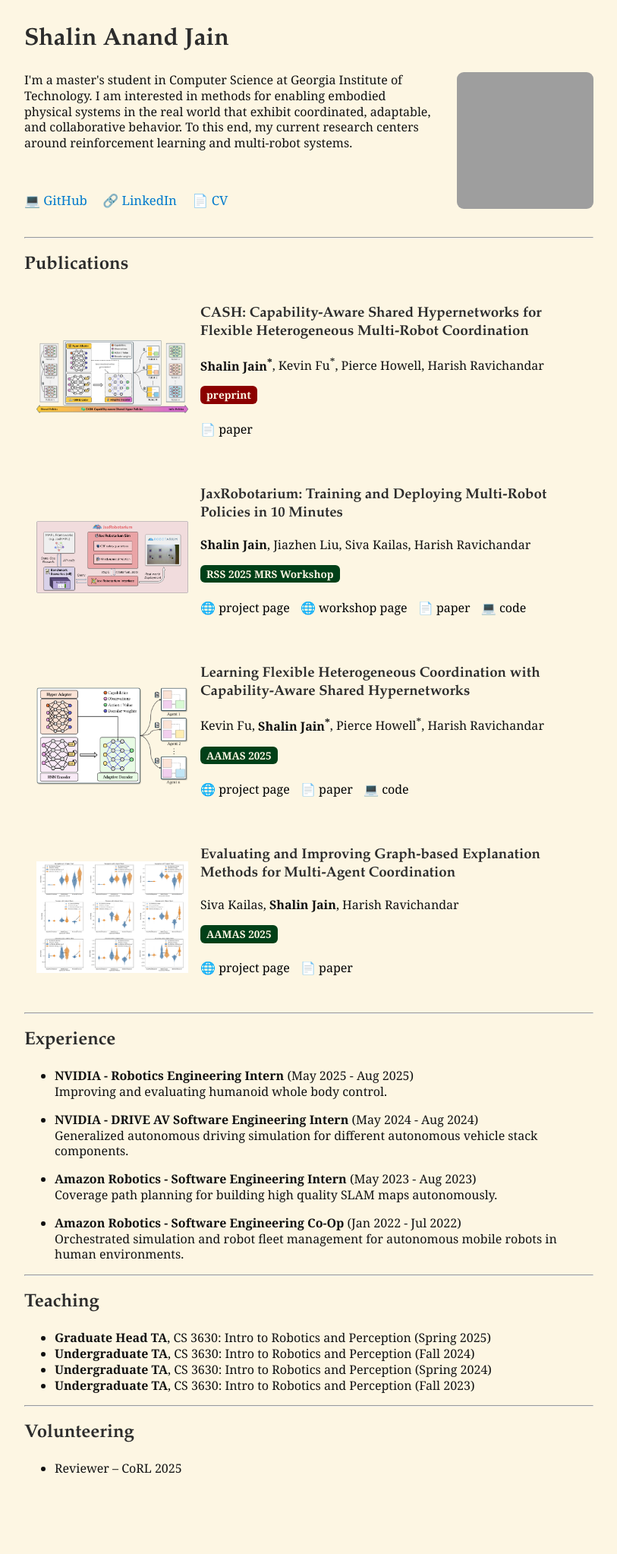
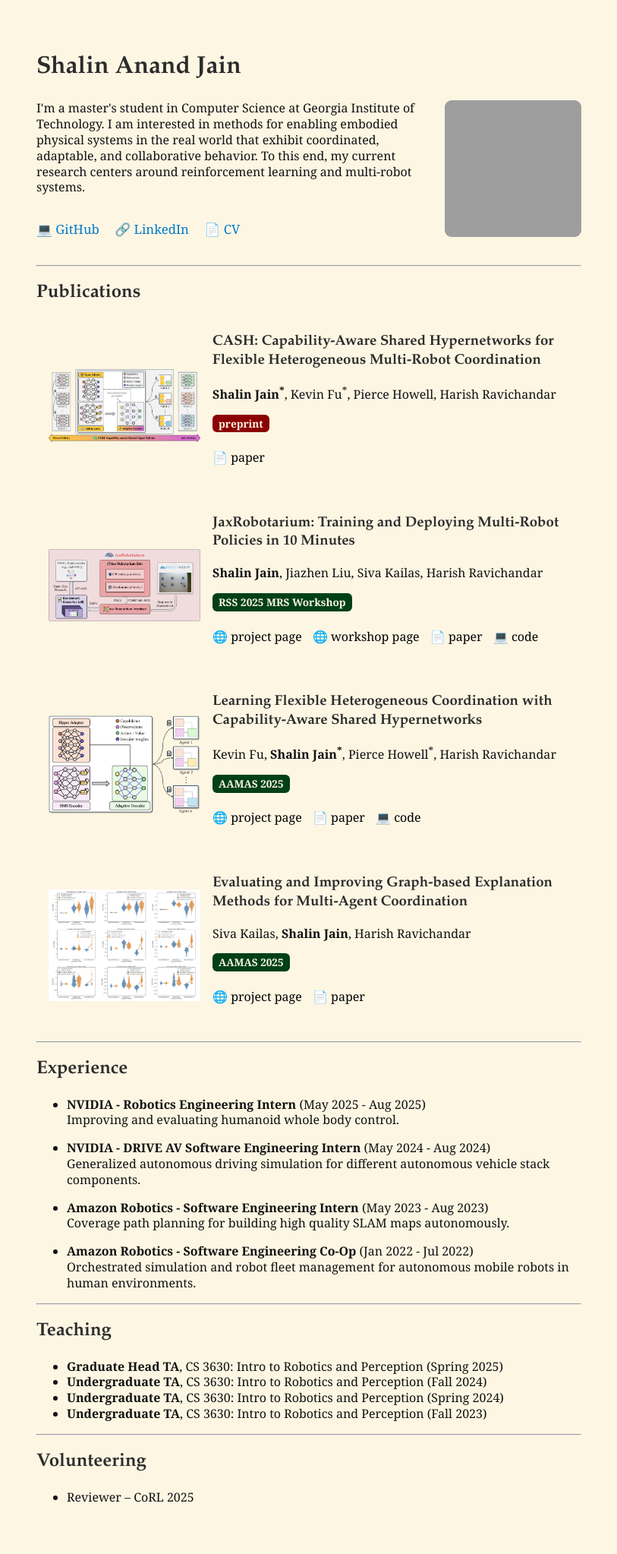
Before and after one commit to shalin-jain/shalin-jain.github.io, a Jekyll site: the page built from index.md, in a window 1280 px wide. Shown: the whole page at 76% size, without its empty margins (233-1046 px from the left). Built offline with Jekyll 4.4.1, drawn with Linux system fonts in a browser that asks for light colours; before the commit the page ends 1976 px from its top, so only the background shows below that; grey boxes are pictures that could not be loaded.

Commit message:
better formatting

```diff
--- a/assets/css/style.css
+++ b/assets/css/style.css
@@ -1,9 +1,17 @@
-.content {
-  max-width: 900px;
-  margin-left: auto;
-  margin-right: auto;
-  padding-left: 1.5rem;
-  padding-right: 1.5rem;
+/* Reset box model for consistency */
+*,
+*::before,
+*::after {
+  box-sizing: border-box;
+}
+
+/* Apply consistent padding and spacing */
+body {
+  margin: 0;
+  padding: 1rem;           /* ⬅️ Ensure padding on mobile */
+  font-family: Georgia, serif;
+  background: #fdf6e3;
+  color: #111;
 }
 
 body {
@@ -101,3 +109,25 @@ a:hover {
 .contact-icons a:hover {
   text-decoration: underline;
 }
+
+@media (max-width: 768px) {
+  .profile-container {
+    flex-direction: column;
+    align-items: center;
+    text-align: left;
+  }
+
+  .profile-text {
+    height: auto;
+    text-align: left;
+  }
+
+  .contact-icons {
+    justify-content: center;
+    margin-top: 1em;
+  }
+
+  .profile-pic {
+    margin-top: 1.5em;
+  }
+}
```
Also changed, not shown: 2 other files.
